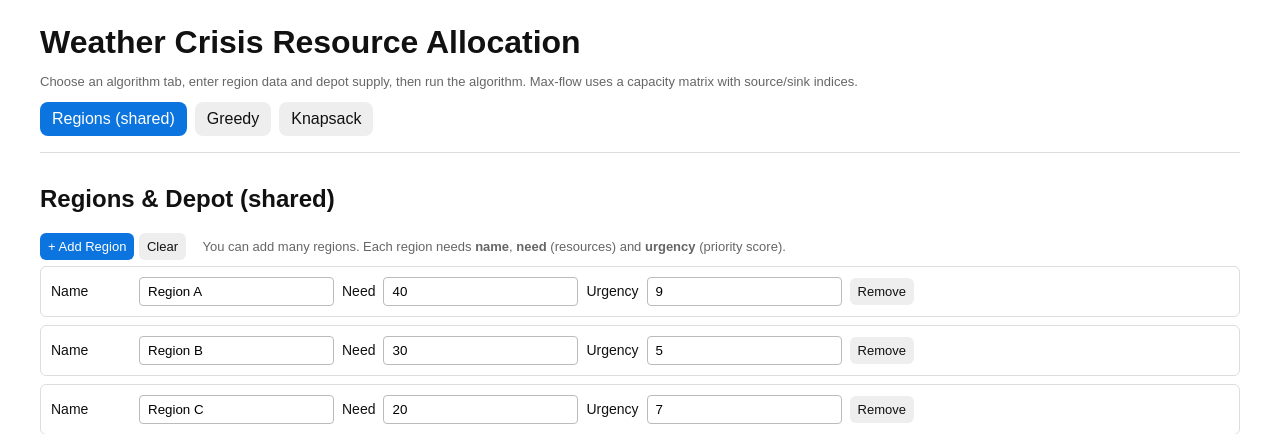
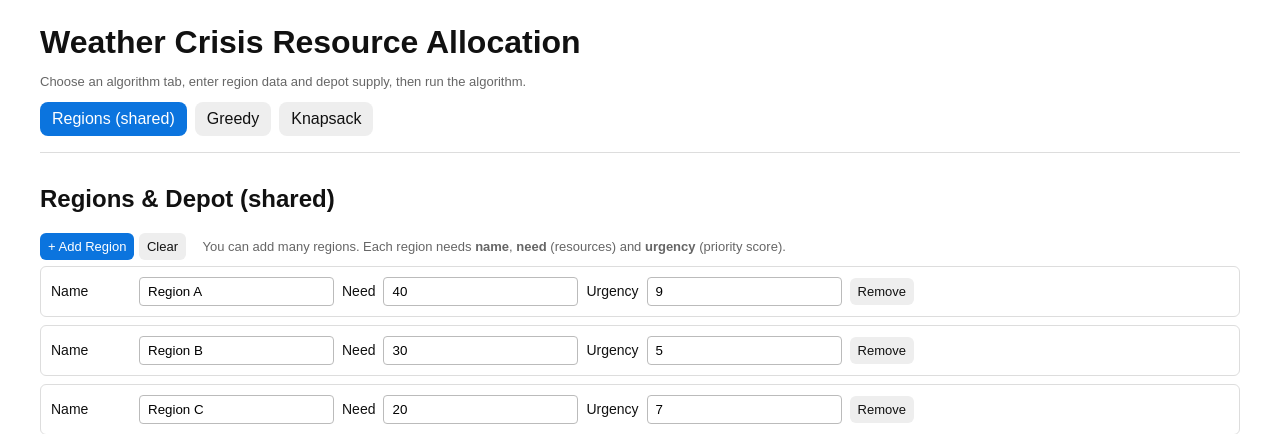
Before and after one commit to DragonsOfTarkir/cmpsc-463-project-2, a Flask app: page / in a window 1280 px wide. Shown: the top 434 px of the page. Run offline with Flask 3, Linux system fonts and the light colour scheme.

Commit message:
Update index.html

```diff
--- a/weather-crisis-resource-allocation/templates/index.html
+++ b/weather-crisis-resource-allocation/templates/index.html
@@ -27,7 +27,7 @@
 </head>
 <body>
   <h1>Weather Crisis Resource Allocation</h1>
-  <p class="muted">Choose an algorithm tab, enter region data and depot supply, then run the algorithm. Max-flow uses a capacity matrix with source/sink indices.</p>
+  <p class="muted">Choose an algorithm tab, enter region data and depot supply, then run the algorithm.</p>
 
   <div class="tabs">
     <div class="tab active" data-panel="panel-regions">Regions (shared)</div>
```
